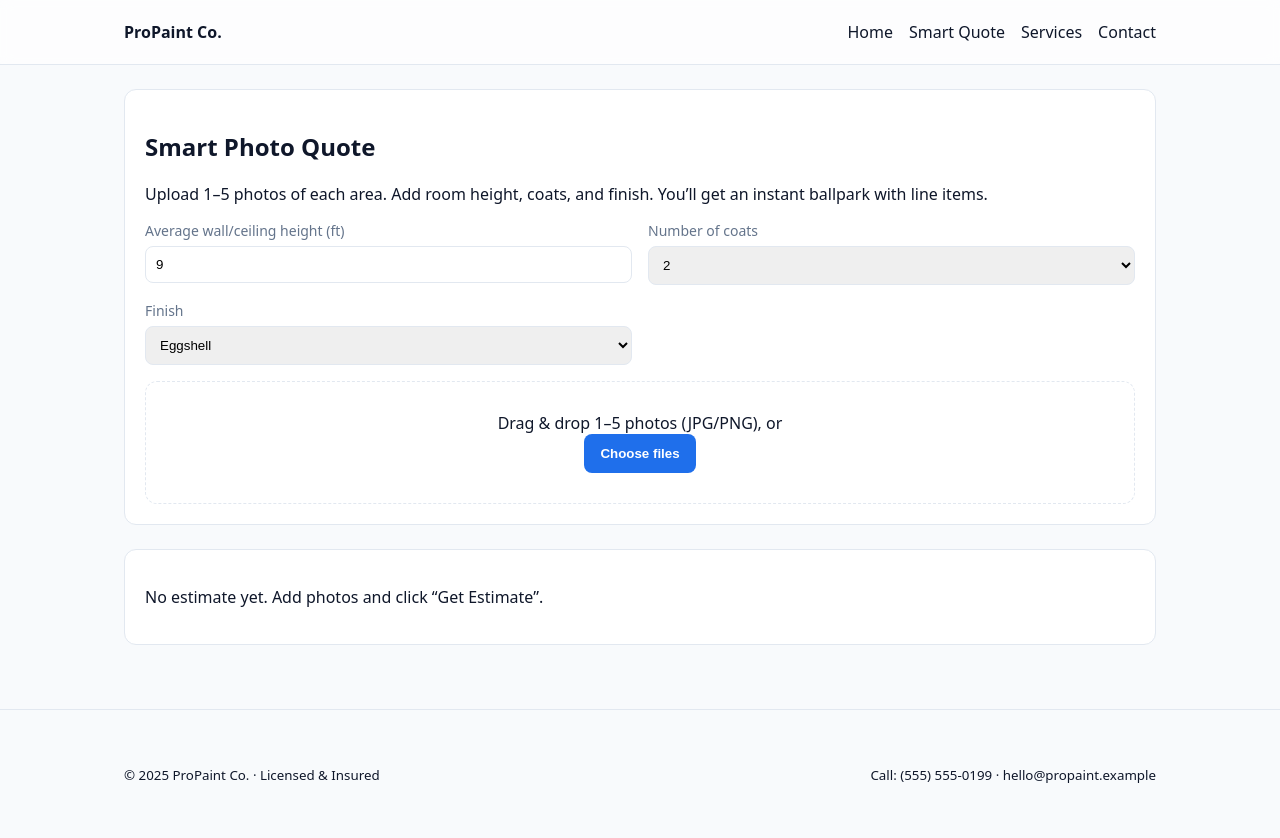
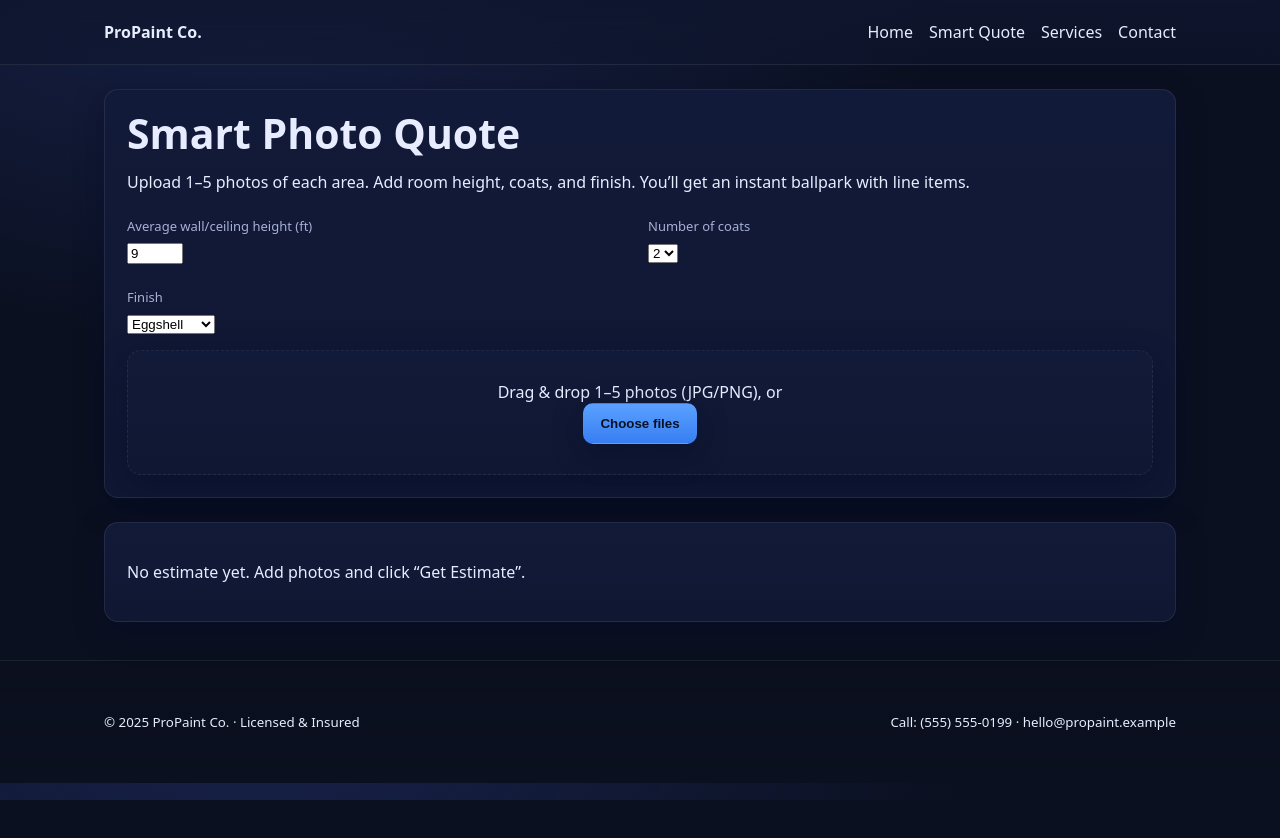
Before and after one commit to morpheus18-glitch/Paintco, a Next.js app in the folder painting-co/: page /quote in a window 1280 px wide. After the commit the page ends 800 px from the top, so only its background shows below. Built offline with nearby package versions, Linux system fonts and the light colour scheme.

Commit message:
Update globals.css

```diff
--- a/painting-co/app/globals.css
+++ b/painting-co/app/globals.css
@@ -1,14 +1,104 @@
-:root { --ink:#0f172a; --muted:#64748b; --brand:#1f6feb; --bg:#f8fafc; --white:#fff; }
-* { box-sizing: border-box; }
-html,body { margin:0; padding:0; font-family: ui-sans-serif, system-ui, -apple-system, Segoe UI, Roboto, Helvetica, Arial; color:var(--ink); background:var(--bg);}
-a { color: inherit; text-decoration: none; }
-.container { max-width: 1080px; margin: 0 auto; padding: 24px; }
-.btn { display:inline-block; padding: 12px 16px; border-radius: 8px; background: var(--brand); color: var(--white); border:0; cursor:pointer; font-weight:600;}
-.btn.secondary { background: #0ea5e9; }
-.card { background: var(--white); border: 1px solid #e2e8f0; border-radius: 12px; padding: 20px; }
-.grid { display:grid; gap:20px; }
-.grid-3 { grid-template-columns: repeat(3, minmax(0,1fr)); }
-input, select, textarea { width: 100%; padding: 10px; border: 1px solid #e2e8f0; border-radius: 8px; }
-label { font-size: 14px; color: var(--muted); margin-bottom:6px; display:block; }
-header { border-bottom: 1px solid #e2e8f0; background: #ffffffa6; backdrop-filter: blur(6px); position: sticky; top:0; z-index: 10; }
-footer { border-top: 1px solid #e2e8f0; padding: 32px 0; margin-top: 40px; }
+:root{
+  --bg: #0b1020;
+  --bg-soft: #0f162e;
+  --panel: #121a39;
+  --ink: #e7ecff;
+  --muted: #a7b0d6;
+  --brand: #5aa1ff;
+  --brand-2: #87f0ff;
+  --accent: #c7ff7a;
+  --line: rgba(255,255,255,0.08);
+  --shadow: 0 10px 30px rgba(2,10,40,0.45);
+  --radius: 14px;
+}
+
+*{ box-sizing:border-box }
+html,body{ margin:0; padding:0; background: radial-gradient(1200px 700px at 20% -10%, #18234d 0%, transparent 60%) , var(--bg); color:var(--ink); font-family: ui-sans-serif, system-ui, -apple-system, Segoe UI, Roboto, Helvetica, Arial; }
+a{ color:inherit; text-decoration:none }
+img{ max-width:100%; height:auto; }
+::selection{ background:rgba(135,240,255,.25) }
+
+.container{ max-width: 1120px; margin: 0 auto; padding: 24px; }
+.page-gap{ gap:28px }
+
+header{
+  position: sticky; top:0; z-index: 50;
+  backdrop-filter: blur(10px);
+  background: linear-gradient(180deg, rgba(15,22,46,0.85), rgba(15,22,46,0.55));
+  border-bottom: 1px solid var(--line);
+}
+
+nav.nav{
+  display:flex; align-items:center; gap:18px; height:68px;
+}
+.nav .brand{
+  display:flex; align-items:center; gap:10px; font-weight:800; letter-spacing:.2px;
+}
+.nav .spacer{ margin-left:auto }
+.nav a{ color:var(--muted); font-weight:600; }
+.nav a:hover{ color:var(--ink) }
+
+.btn{
+  display:inline-flex; align-items:center; justify-content:center;
+  padding: 12px 16px; border-radius: 10px; border:1px solid transparent;
+  background: linear-gradient(180deg, var(--brand), #387ef2);
+  color:#071226; font-weight:800; box-shadow: var(--shadow); transform: translateZ(0);
+}
+.btn:hover{ filter: brightness(1.05) }
+.btn.ghost{
+  background: transparent; color: var(--ink);
+  border-color: var(--line);
+}
+
+.shell{
+  display:grid; gap: 28px;
+}
+
+.card{
+  background: linear-gradient(180deg, #121a39, #0f1732);
+  border: 1px solid var(--line);
+  border-radius: var(--radius);
+  padding: 22px;
+  box-shadow: var(--shadow);
+}
+
+.grid{ display:grid; gap:20px }
+.grid-3{ grid-template-columns: repeat(3, minmax(0,1fr)) }
+@media (max-width: 880px){ .grid-3{ grid-template-columns: 1fr } }
+
+h1{ font-size: clamp(28px, 3.2vw, 46px); line-height: 1.05; margin: 0 0 10px }
+h2{ font-size: clamp(22px, 2.4vw, 30px); margin: 0 0 8px }
+h3{ font-size: 18px; margin: 0 0 6px }
+p.lead{ color: var(--muted); font-size: clamp(15px, 1.6vw, 18px); margin-top: 6px }
+
+.input{
+  width:100%; padding:12px 12px; border-radius: 10px; color:var(--ink);
+  background: #0b1431; border:1px solid var(--line);
+}
+label{ color: var(--muted); font-size: 13px; display:block; margin: 8px 0 6px }
+
+.hero{
+  display:grid; gap: 24px;
+  grid-template-columns: 1.18fr 1fr; align-items:center;
+}
+@media (max-width: 980px){ .hero{ grid-template-columns: 1fr } }
+
+.hero-visual{
+  border-radius: var(--radius); overflow:hidden; border:1px solid var(--line);
+  background: radial-gradient(600px 400px at 70% -10%, #20357f 0%, transparent 60%), #0c1330;
+}
+
+.badges{ display:flex; flex-wrap:wrap; gap:10px; margin-top: 8px }
+.badge{
+  font-size:12px; color:#071226; background: linear-gradient(180deg, var(--brand-2), #59e1f6);
+  border-radius: 999px; padding: 6px 10px; font-weight: 800;
+}
+
+.list{ color: var(--muted); padding-left: 18px }
+.list li{ margin: 6px 0 }
+
+footer{
+  border-top:1px solid var(--line);
+  background: linear-gradient(180deg, rgba(10,14,28,0.6), rgba(10,14,28,0.2));
+  padding: 28px 0; margin-top: 14px;
+}
```
